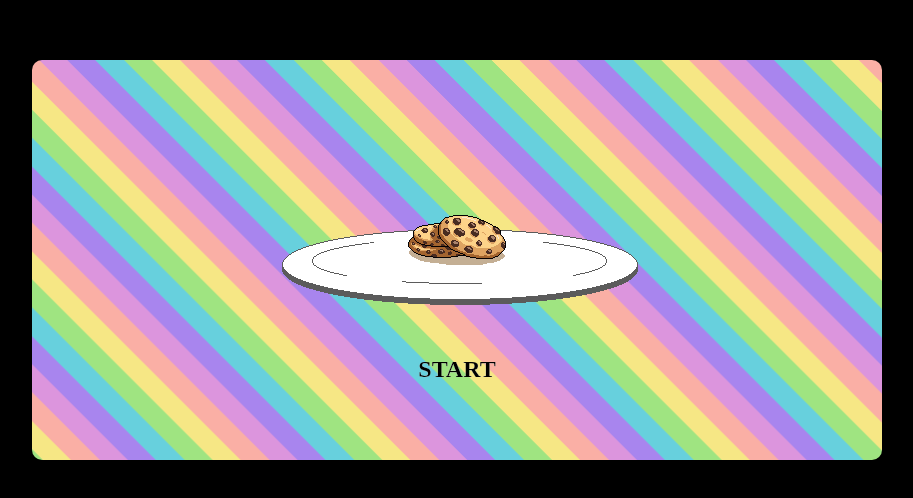
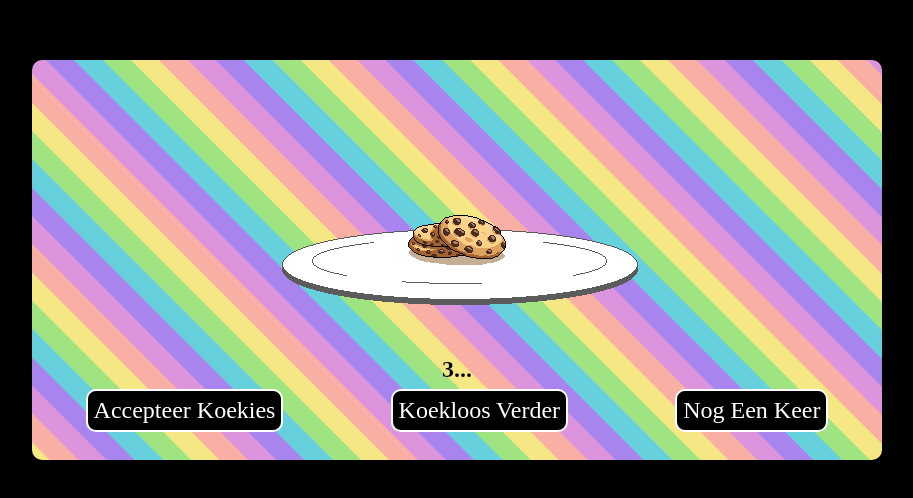
Before and after one commit to MarthGimenzo/Koekiemelding-Jouke, an Angular app in the folder koekiemelding-jouke/: page / in a window 1280 px wide. Shown: the part 220-718 px from the top of the page, without its empty margins (183-1096 px from the left). Built offline with nearby package versions, Linux system fonts and the light colour scheme; a web font is replaced by a local one.

Commit message:
Added and styled buttons

```diff
--- a/koekiemelding-jouke/src/app/app.component.css
+++ b/koekiemelding-jouke/src/app/app.component.css
@@ -45,6 +45,39 @@
     z-index: 100;
 }
 
+.buttons {
+    width: 100%;
+    display: flex;
+    margin-top: 300px;
+    justify-content: space-around;
+}
+
+button {
+    display: flex;
+    background-color: black;
+    font-family: ZerofourB;
+    color: white;
+    border: 2px solid white;
+    border-radius: 10px;
+    padding: 6px;
+    justify-content: space-around;
+    max-width: 106px;
+}
+
+button:hover {
+    background-color: white;
+    color: black;
+    border: 2px solid black;
+    cursor: pointer;
+}
+
+@media screen and (min-width: 600px) {
+    button {
+        font-size:        x-large;
+        max-width:        200px;
+    }
+}
+
 @keyframes backgroundScroll {
     0% {
         background-position: 0 0;
--- a/koekiemelding-jouke/src/app/app.component.html
+++ b/koekiemelding-jouke/src/app/app.component.html
@@ -3,5 +3,11 @@
   <app-hands></app-hands>
 
   <h1 id="text">Laat je je koekies niet afpakken!</h1>
+  <div class="buttons">
+    <button>Accepteer Koekies</button>
+    <button>Koekloos Verder</button>
+    <button>Nog Een Keer</button>
+  </div>
+
 
 </div>
```
